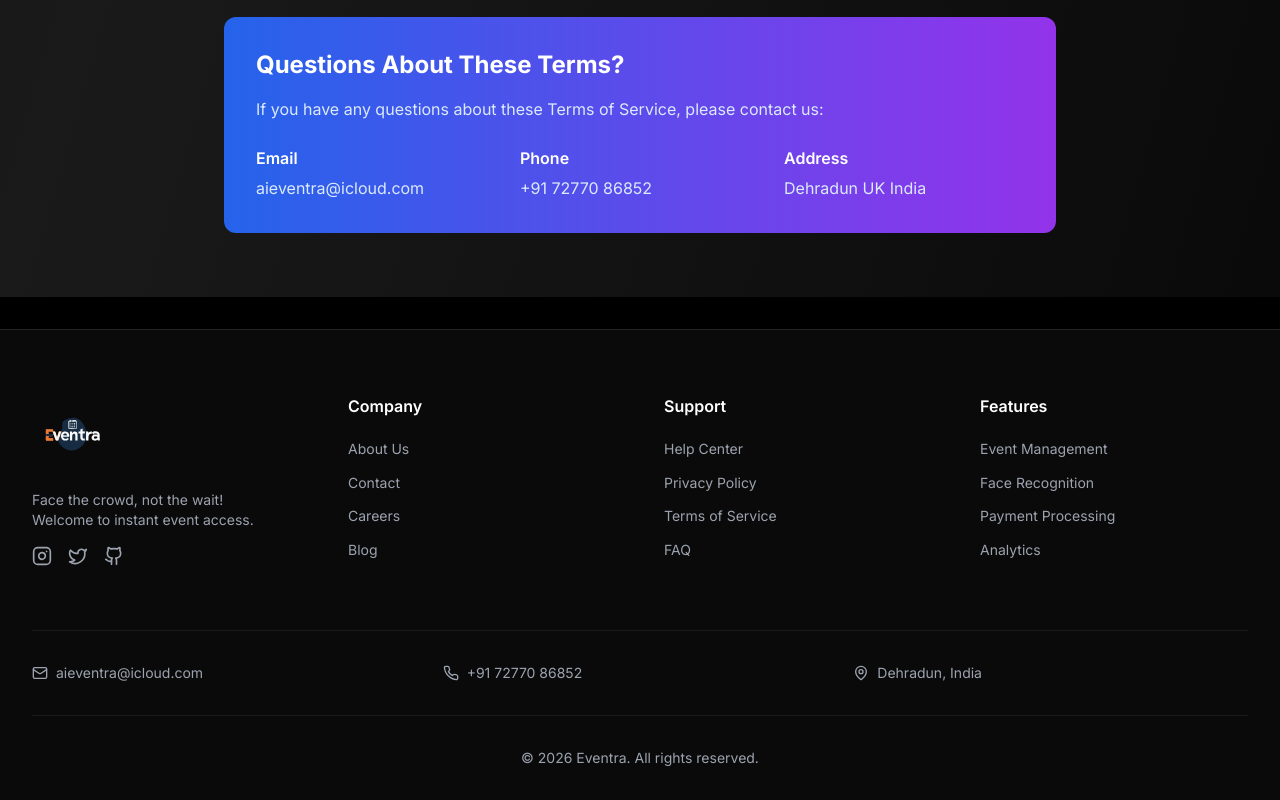
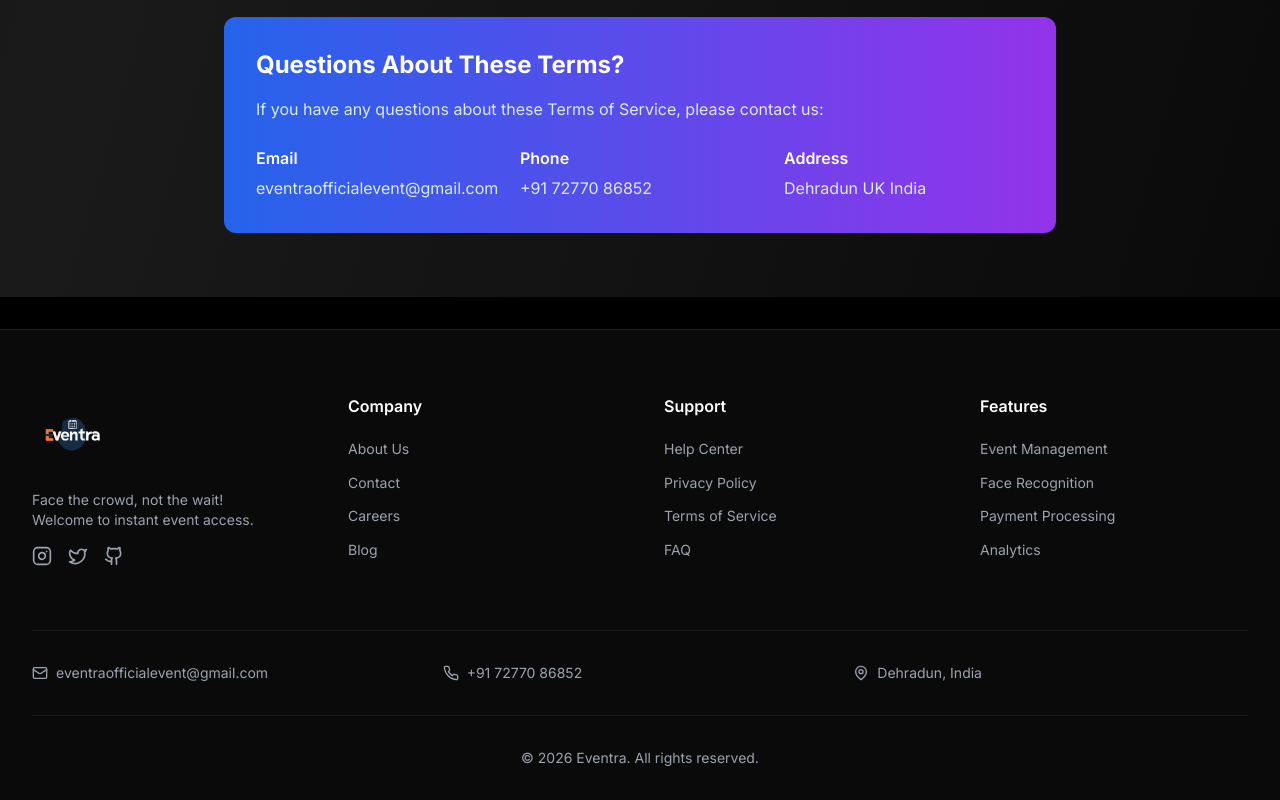
Before and after one commit to Krsonunigam/Eventra, a React (Create React App) app in the folder client/: page /terms in a window 1280 px wide. Shown: the part 4309-5109 px from the top of the page. Built offline with nearby package versions, Linux system fonts and the light colour scheme; no server answers.

Commit message:
fixed backend images/database bug

```diff
--- a/client/src/components/Layout/Footer/Footer.js
+++ b/client/src/components/Layout/Footer/Footer.js
@@ -130,7 +130,7 @@
           <div className="grid grid-cols-1 md:grid-cols-3 gap-4">
             <div className="flex items-center space-x-2 text-gray-400">
               <Mail className="h-4 w-4" />
-              <span className="text-sm">  aieventra@icloud.com  </span>
+              <span className="text-sm">  eventraofficialevent@gmail.com  </span>
             </div>
             <div className="flex items-center space-x-2 text-gray-400">
               <Phone className="h-4 w-4" />
--- a/client/src/pages/HelpCenter/HelpCenter.js
+++ b/client/src/pages/HelpCenter/HelpCenter.js
@@ -142,7 +142,7 @@
       icon: Mail,
       title: 'Email Support',
       description: 'Send us a detailed message',
-      action: 'aieventra@icloud.com',
+      action: 'eventraofficialevent@gmail.com',
       color: 'from-green-500 to-green-600'
     },
     {
--- a/client/src/pages/PrivacyPolicy/PrivacyPolicy.js
+++ b/client/src/pages/PrivacyPolicy/PrivacyPolicy.js
@@ -260,7 +260,7 @@
               <Mail className="h-5 w-5 text-white mr-3" />
               <div>
                 <div className="font-medium text-white">Email</div>
-                <div className="text-gray-300">aieventra@icloud.com</div>
+                <div className="text-gray-300">eventraofficialevent@gmail.com</div>
               </div>
             </div>
             <div className="flex items-center">
--- a/client/src/pages/TermsOfService/TermsOfService.js
+++ b/client/src/pages/TermsOfService/TermsOfService.js
@@ -290,7 +290,7 @@
               </p>
               <div className="bg-blue-50 p-4 rounded-lg">
                 <p className="text-blue-800 text-sm">
-                  <strong>Support:</strong>aieventra@icloud.com<br />
+                  <strong>Support:</strong>eventraofficialevent@gmail.com<br />
                   <strong>Response Time:</strong> Within 48 hours
                 </p>
               </div>
@@ -324,7 +324,7 @@
           <div className="grid md:grid-cols-3 gap-6">
             <div>
               <div className="font-semibold mb-1">Email</div>
-              <div className="text-blue-100">aieventra@icloud.com</div>
+              <div className="text-blue-100">eventraofficialevent@gmail.com</div>
             </div>
             <div>
               <div className="font-semibold mb-1">Phone</div>
```
Also changed, not shown: 2 other files (tests, documents, lock files or other folders).
